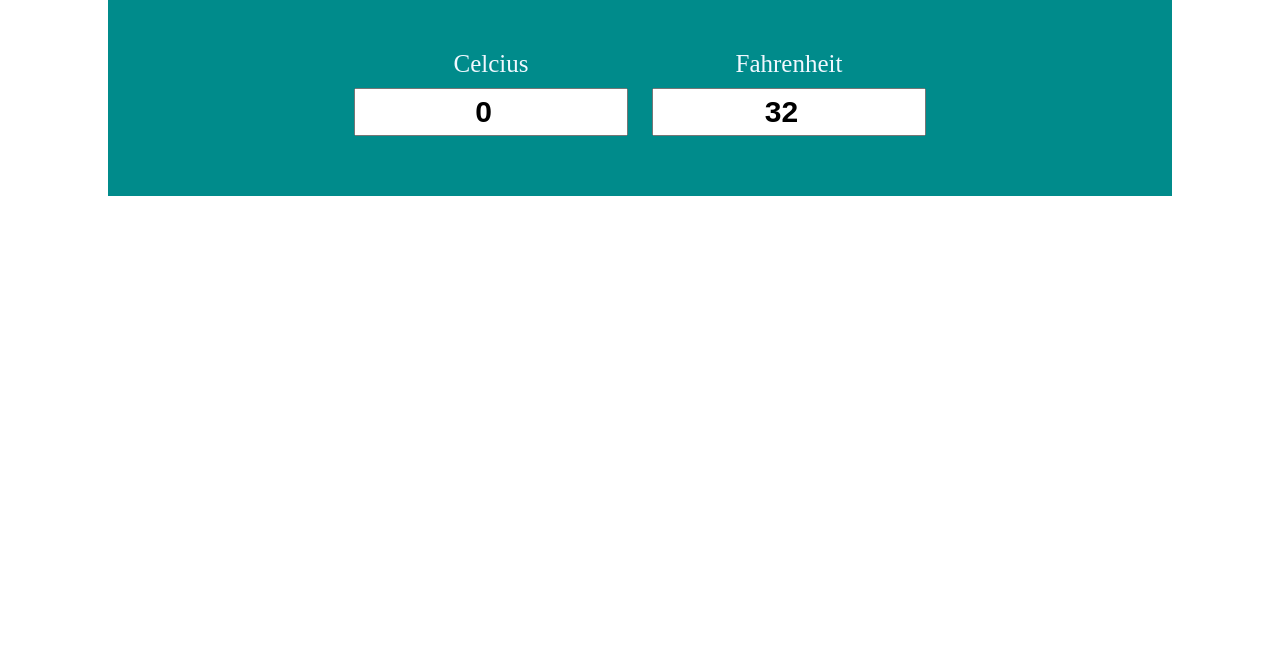
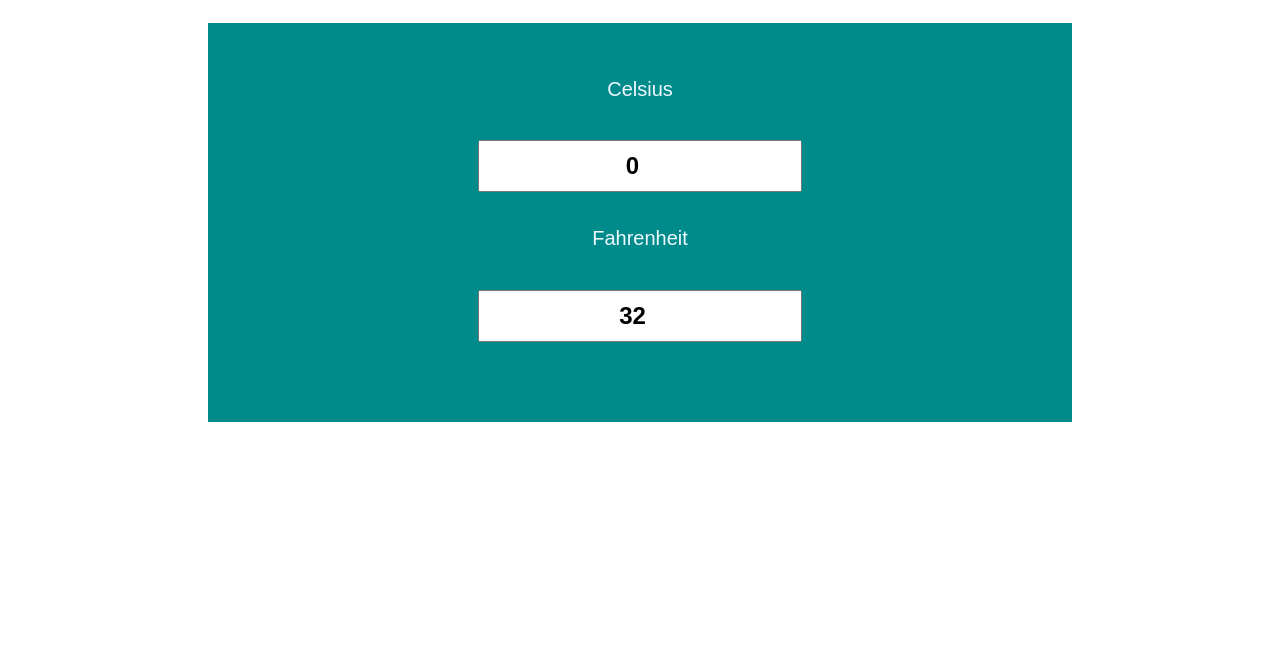
Before and after one commit to rahulv551/Temp_converter.github.io, a plain HTML site: page index.html in a window 1280 px wide. Shown: the part 138-800 px from the top of the page. Drawn offline with Linux system fonts and the light colour scheme.

Commit message:
temp_converter

```diff
--- a/index.html
+++ b/index.html
@@ -5,74 +5,21 @@
     <meta http-equiv="X-UA-Compatible" content="IE=edge">
     <meta name="viewport" content="width=device-width, initial-scale=1.0">
     <title>Temperature Converter</title>
-    <style>
-        body{
-            padding: 50px 100px;
-
-        }
-        h1{
-            text-align: center;
-        }
-        #container{
-            text-align: center;
-            background-color: darkcyan;
-            padding: 50px;
-        }
-        .input-div{
-            display: inline-block;
-        }
-        .inp{
-            padding: 5px 10px;
-            margin: 10px;
-            font-size: 30px;
-            font-weight: bold;
-            width: 250px;
-            text-align: center;
-        }
-        label{
-            font-size: 25px;
-            color: aliceblue;
-
-        }
-    </style>
+    <link rel="stylesheet" type="text/css" href="style.css">
 </head>
 <body>
     <h1>Temperature Converter</h1>
     <div id="container">
         <div class="input-div">
-            <label>Celcius</label><br>
+            <label>Celsius</label><br>
             <input type="number" value="0" id="cel" class="inp">
-
         </div>
         <div class="input-div">
             <label>Fahrenheit</label><br>
             <input type="number" value="32" id="fah" class="inp">
-
         </div>
     </div>
 
-    <script>
-        var cel = document.getElementById("cel");
-        var fah = document.getElementById("fah");
-
-        cel.addEventListener('input', function(){
-            let c = this.value;
-            let f = (c * 9/5) + 32;
-            if(!Number.isInteger(f)){
-                f = f.toFixed(4);
-
-            }
-            fah.value = f;
-        })
-
-        fah.addEventListener('input', function(){
-            let f = this.value;
-            let c = (f - 32) * 5/9;
-            if(!Number.isInteger(c)){
-                c = c.toFixed(4);
-            }
-            cel.value = c;
-        })
-    </script>
+    <script src="script.js"></script>
 </body>
 </html>
--- a/script.js
+++ b/script.js
@@ -0,0 +1,20 @@
+var cel = document.getElementById("cel");
+var fah = document.getElementById("fah");
+
+cel.addEventListener('input', function(){
+    let c = this.value;
+    let f = (c * 9/5) + 32;
+    if(!Number.isInteger(f)){
+        f = f.toFixed(4);
+    }
+    fah.value = f;
+});
+
+fah.addEventListener('input', function(){
+    let f = this.value;
+    let c = (f - 32) * 5/9;
+    if(!Number.isInteger(c)){
+        c = c.toFixed(4);
+    }
+    cel.value = c;
+});
--- /dev/null
+++ b/style.css
@@ -0,0 +1,55 @@
+body{
+    padding: 50px;
+    font-size: 16px;
+    line-height: 1.6;
+    font-family: Arial, sans-serif;
+}
+h1{
+    text-align: center;
+}
+#container{
+    text-align: center;
+    background-color: darkcyan;
+    padding: 50px;
+    margin-top: 30px;
+    display: flex;
+    flex-direction: column;
+    align-items: center;
+}
+.input-div{
+    display: flex;
+    flex-direction: column;
+    margin-bottom: 20px;
+}
+.inp{
+    padding: 10px;
+    margin: 10px;
+    font-size: 24px;
+    font-weight: bold;
+    width: 100%;
+    text-align: center;
+}
+label{
+    font-size: 20px;
+    color: aliceblue;
+}
+
+@media (min-width: 768px) {
+    /* Styles for tablets and larger screens */
+    body {
+        padding: 50px 100px;
+    }
+    .inp {
+        width: 250px;
+    }
+}
+
+@media (min-width: 1024px) {
+    /* Styles for larger screens */
+    body {
+        padding: 50px 200px;
+    }
+    .inp {
+        width: 300px;
+    }
+}
```
